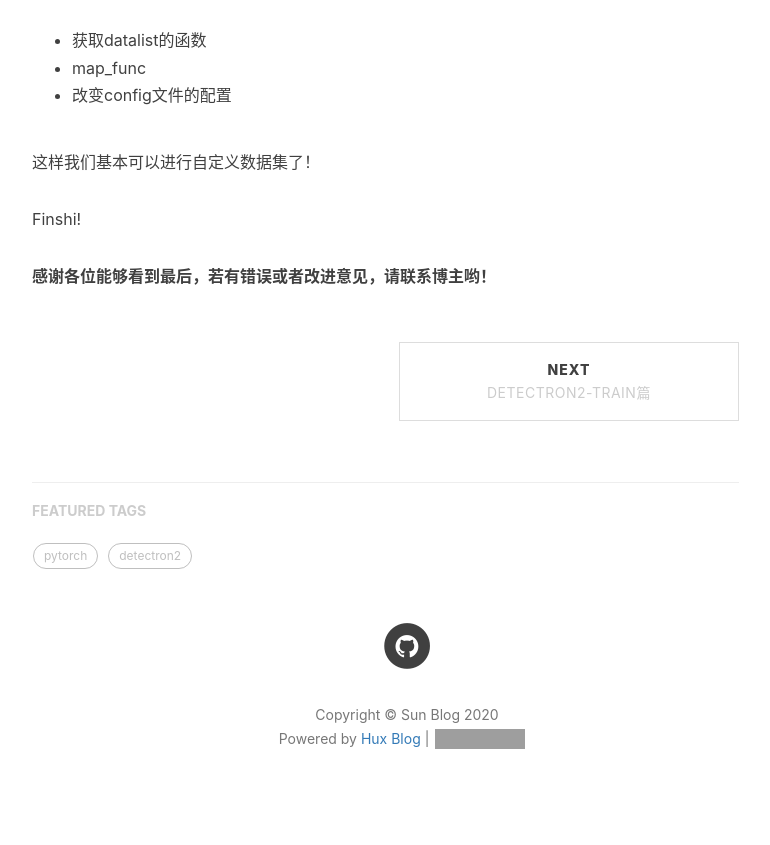
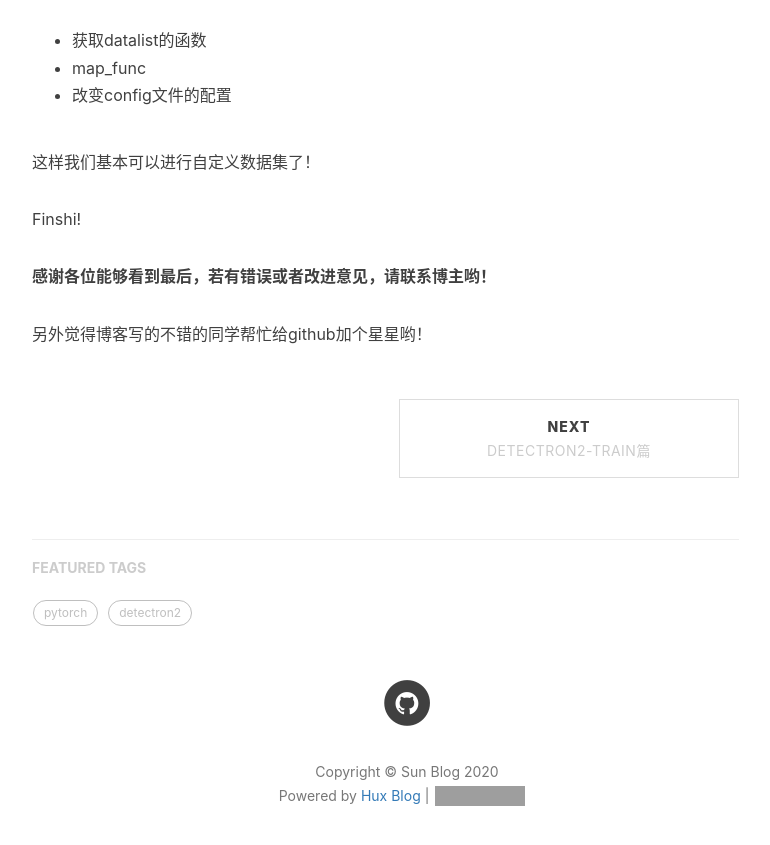
Before and after one commit to sunshuofeng/sunshuofeng.github.io, a Jekyll site: the page built from _posts/2020-3-23-detectron2-data篇.md, in a window 1280 px wide and 900 px high, scrolled down 12821 px. Shown: the top 845 px of the window, without its empty margins (233-1003 px from the left). Built offline with Jekyll 4.4.1, drawn with Linux system fonts in a browser that asks for light colours; nearby versions of some CDN libraries; comment, search, counter and statistics services are not loaded; grey boxes are pictures that could not be loaded.

Commit message:
修改文件: _posts/2020-3-23-detectron2-data篇.md

```diff
--- a/_posts/2020-3-23-detectron2-data篇.md
+++ b/_posts/2020-3-23-detectron2-data篇.md
@@ -501,3 +501,5 @@ Finshi!
 
 
 **感谢各位能够看到最后，若有错误或者改进意见，请联系博主哟！**
+
+另外觉得博客写的不错的同学帮忙给github加个星星哟！
```
